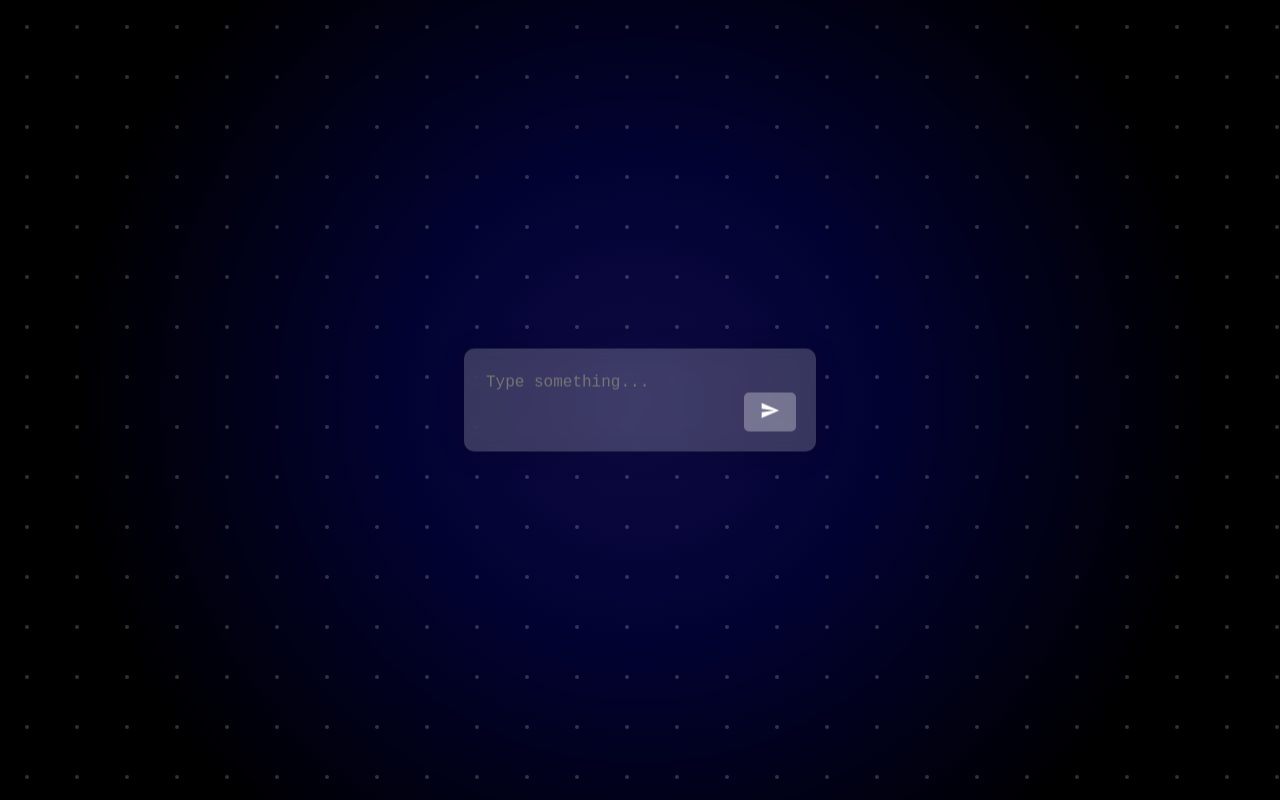
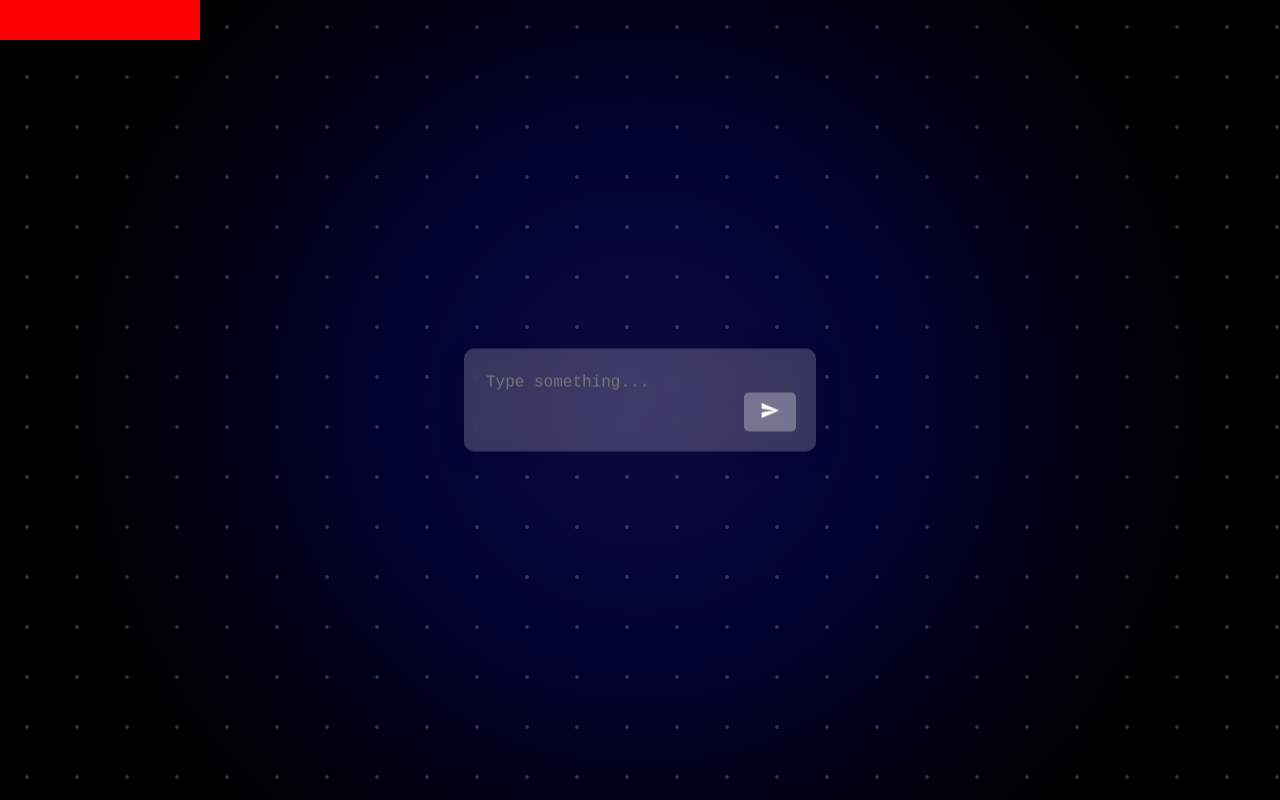
Before and after one commit to TRY-ER/Chemata, a React (Create React App) app in the folder frontend/: page / in a window 1280 px wide. Built offline with nearby package versions, Linux system fonts and the light colour scheme.

Commit message:
confirm start commit

```diff
--- a/frontend/package.json
+++ b/frontend/package.json
@@ -4,8 +4,8 @@
   "private": true,
   "dependencies": {
     "cra-template": "1.2.0",
-    "react": "^19.0.0",
-    "react-dom": "^19.0.0",
+    "react": "^18.3.1",
+    "react-dom": "^18.3.1",
     "react-draggable": "^4.4.6",
     "react-scripts": "5.0.1",
     "web-vitals": "^4.2.4"
--- a/frontend/src/App.css
+++ b/frontend/src/App.css
@@ -101,3 +101,9 @@
 .info-button:hover {
   background: rgba(255, 255, 255, 0.5);
 }
+
+.test-draggable{
+  width: 200px;
+  height: 40px;
+  background-color: red;
+}
--- a/frontend/src/App.js
+++ b/frontend/src/App.js
@@ -1,6 +1,7 @@
 import React, { useState, useEffect, useRef } from 'react';
-import { DraggableCore } from 'react-draggable';
+import Draggable from 'react-draggable';
 import './App.css';
+import ReactDOM from 'react-dom';
 
 function App() {
   const [dots, setDots] = useState([]);
@@ -110,6 +111,10 @@ function App() {
           </svg>
         </button>
       </div>
+      <Draggable>
+        <div className='test-draggable'>
+        </div>
+      </Draggable>
     </div>
   );
 }
```
Also changed, not shown: 1 other file (tests, documents, lock files or other folders).
